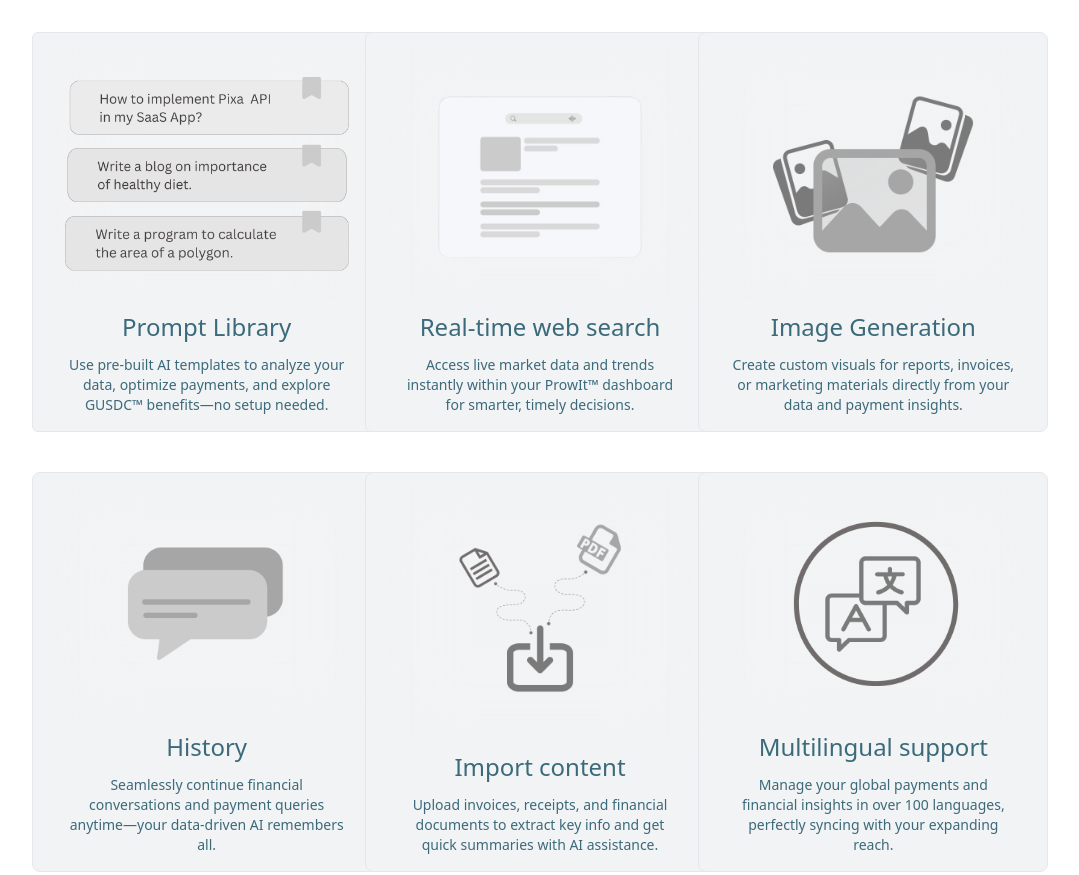
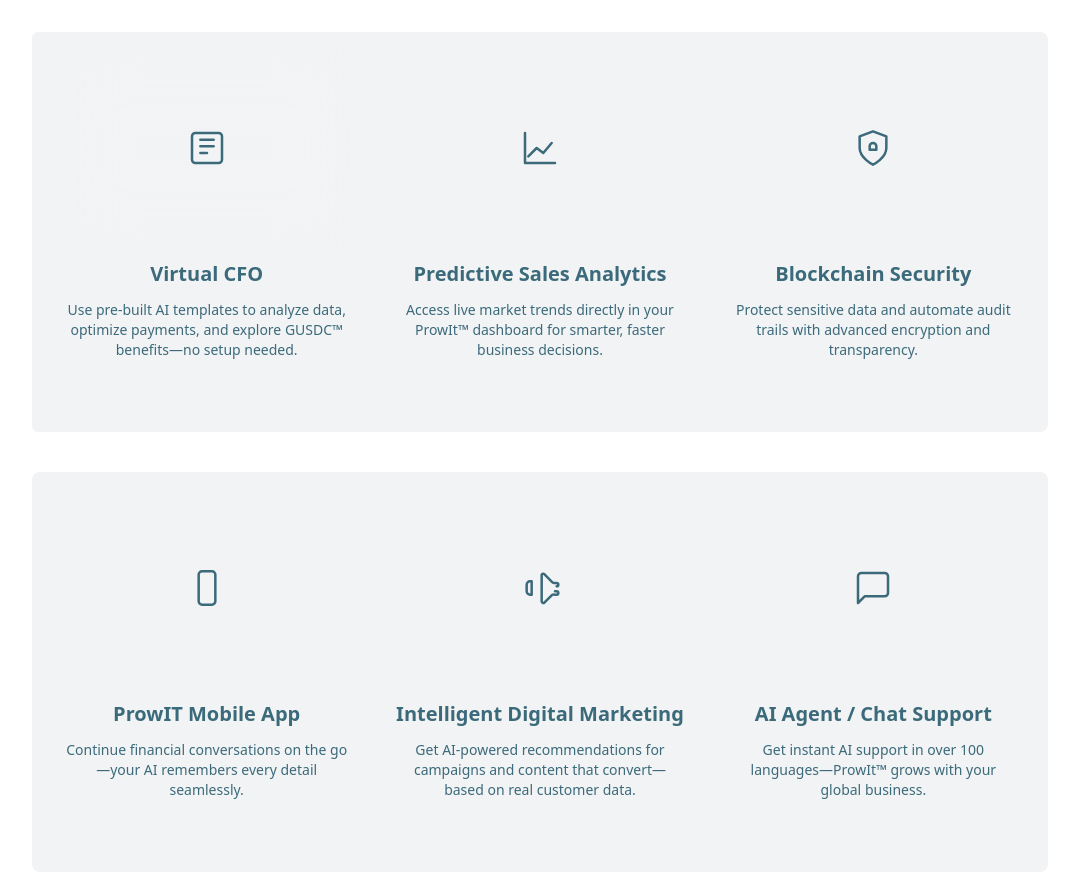
Before and after one commit to maherhasannn/prow, a website: page prowit.html in a window 1280 px wide. Shown: the part 920-1795 px from the top of the page, without its empty margins (100-1179 px from the left). Drawn offline with nearby package versions, Linux system fonts and the light colour scheme; a web font is replaced by a local one.

Commit message:
change the color

```diff
--- a/css/index.css
+++ b/css/index.css
@@ -99,7 +99,7 @@
 }
 
 .hero-bg-gradient {
-    background: linear-gradient(#ffffff, #ffffff);
+    background: linear-gradient(#F0F0E2, #F0F0E2);
 }
 
 .gradient-text {
--- a/prowit.html
+++ b/prowit.html
@@ -664,137 +664,125 @@
 
 
         <section
-            class="tw-relative tw-flex  tw-w-full tw-min-h-[110vh] max-md:tw-min-h-[80vh] tw-flex-col tw-place-content-center tw-place-items-center tw-overflow-hidden"
-        >
-             <div class="tw-w-full max-lg:tw-max-w-full tw-place-content-center tw-items-center
-                        tw-flex tw-flex-col tw-max-w-[80%] tw-gap-4 tw-p-4">
-
-                <h3 class="reveal-up tw-text-5xl tw-font-medium max-md:tw-text-3xl tw-text-center tw-leading-normal">
+  class="tw-relative tw-flex tw-w-full tw-min-h-[110vh] max-md:tw-min-h-[80vh] tw-flex-col tw-place-content-center tw-place-items-center tw-overflow-hidden"
+>
+  <div
+    class="tw-w-full max-lg:tw-max-w-full tw-place-content-center tw-items-center tw-flex tw-flex-col tw-max-w-[80%] tw-gap-4 tw-p-4"
+  >
+    <h3
+      class="reveal-up tw-text-5xl tw-font-medium max-md:tw-text-3xl tw-text-center tw-leading-normal"
+    >
       Additional Features
     </h3>
 
-
-                <div class="tw-mt-8 tw-relative tw-gap-10 tw-p-4 tw-grid tw-place-items-center tw-grid-cols-3 max-lg:tw-flex max-lg:tw-flex-col">
-
-
-                    <div class="reveal-up  tw-w-[350px] tw-border-[1px] tw-h-[400px] tw-rounded-md tw-place-items-center tw-p-4
-                                 tw-bg-[#f2f3f4] max-md:tw-w-[320px] dark:tw-bg-[#141414] dark:tw-border-[#1f2123] tw-flex tw-flex-col tw-gap-3">
-
-                        <div class="tw-w-full tw-h-[250px]
-                                    tw-p-4
-                                    tw-rounded-xl
-                                     tw-backdrop-blur-2xl
-                                     tw-overflow-hidden tw-flex tw-place-content-center">
-                            <img src="./assets/images/home/prompts2.png"
-                                    alt="Prompt library" class="tw-w-auto tw-h-full tw-object-contain">
-                        </div>
-                        <h3 class="tw-text-2xl">
-                            Prompt Library
-                        </h3>
+    <div
+      class="tw-mt-8 tw-relative tw-gap-10 tw-p-4 tw-grid tw-place-items-center tw-grid-cols-3 max-lg:tw-flex max-lg:tw-flex-col"
+    >
+      <!-- Virtual CFO -->
+      <div
+        class="reveal-up tw-w-[350px] tw-border tw-h-[400px] tw-rounded-md tw-place-items-center tw-p-4
+                tw-bg-[#f2f3f4] max-md:tw-w-[320px] dark:tw-bg-[#141414] dark:tw-border-[#1f2123] tw-flex tw-flex-col tw-gap-3"
+      >
+        <div
+          class="tw-w-full tw-h-[200px] tw-p-4 tw-rounded-xl tw-backdrop-blur-2xl tw-flex tw-place-content-center tw-items-center"
+        >
+          <svg xmlns="http://www.w3.org/2000/svg" class="tw-w-10 tw-h-10 tw-text-blue-600" fill="none" viewBox="0 0 24 24" stroke-width="1.5" stroke="currentColor">
+            <path stroke-linecap="round" stroke-linejoin="round" d="M5 3h14a2 2 0 012 2v14a2 2 0 01-2 2H5a2 2 0 01-2-2V5a2 2 0 012-2zM8 7h8M8 11h8M8 15h4"/>
+          </svg>
+        </div>
+        <h3 class="tw-text-xl tw-font-semibold">Virtual CFO</h3>
         <p class="tw-text-gray-700 dark:tw-text-gray-300 tw-px-4 tw-text-center tw-text-sm">
-                            Use pre-built AI templates to analyze your data, optimize payments, and explore GUSDC™ benefits—no setup needed.
-                        </p>
-                    </div>
-
-                    <div class="reveal-up tw-w-[350px] max-md:tw-w-[320px] tw-border-[1px] tw-h-[400px] tw-rounded-md tw-place-items-center tw-p-4
-                                 tw-bg-[#f2f3f4] dark:tw-bg-[#141414] dark:tw-border-[#1f2123] tw-flex tw-flex-col tw-gap-3">
-
-                        <div class="tw-w-full tw-h-[250px]
-                                    tw-p-4
-                                    tw-rounded-xl
-                                     tw-backdrop-blur-2xl
-                                     tw-overflow-hidden tw-flex tw-place-content-center">
-                            <img src="./assets/images/home/search.png"
-                                    alt="Web search" class="tw-w-auto tw-h-full tw-object-contain">
-                        </div>
-                        <h3 class="tw-text-2xl">
-                            Real-time web search
-                        </h3>
+          Use pre-built AI templates to analyze data, optimize payments, and explore GUSDC™ benefits—no setup needed.
+        </p>
+      </div>
+
+      <!-- Predictive Sales Analytics -->
+      <div
+        class="reveal-up tw-w-[350px] max-md:tw-w-[320px] tw-border tw-h-[400px] tw-rounded-md tw-place-items-center tw-p-4
+                tw-bg-[#f2f3f4] dark:tw-bg-[#141414] dark:tw-border-[#1f2123] tw-flex tw-flex-col tw-gap-3"
+      >
+        <div class="tw-w-full tw-h-[200px] tw-flex tw-place-content-center tw-items-center">
+          <svg xmlns="http://www.w3.org/2000/svg" class="tw-w-10 tw-h-10 tw-text-green-600" fill="none" viewBox="0 0 24 24" stroke-width="1.5" stroke="currentColor">
+            <path stroke-linecap="round" stroke-linejoin="round" d="M3 3v18h18M19 9l-5 6-4-3-5 5"/>
+          </svg>
+        </div>
+        <h3 class="tw-text-xl tw-font-semibold">Predictive Sales Analytics</h3>
         <p class="tw-text-gray-700 dark:tw-text-gray-300 tw-px-4 tw-text-center tw-text-sm">
-                            Access live market data and trends instantly within your ProwIt™ dashboard for smarter, timely decisions.
-                        </p>
-                    </div>
-
-                    <div class="reveal-up tw-w-[350px] max-md:tw-w-[320px] tw-border-[1px] tw-h-[400px] tw-rounded-lg tw-place-items-center tw-p-4
-                                 tw-bg-[#f2f3f4] dark:tw-bg-[#141414] dark:tw-border-[#1f2123] tw-flex tw-flex-col tw-gap-3">
-
-                        <div class="tw-w-full tw-h-[250px]
-                                    tw-p-4
-                                    tw-rounded-xl
-                                     tw-backdrop-blur-2xl
-                                     tw-overflow-hidden tw-flex tw-place-content-center">
-                            <img src="./assets/images/home/image.png"
-                                    alt="Image generation" class="tw-w-auto tw-h-full tw-object-contain">
-                        </div>
-                        <h3 class="tw-text-2xl">
-                            Image Generation
-                        </h3>
+          Access live market trends directly in your ProwIt™ dashboard for smarter, faster business decisions.
+        </p>
+      </div>
+
+      <!-- Blockchain Security -->
+      <div
+        class="reveal-up tw-w-[350px] max-md:tw-w-[320px] tw-border tw-h-[400px] tw-rounded-lg tw-place-items-center tw-p-4
+                tw-bg-[#f2f3f4] dark:tw-bg-[#141414] dark:tw-border-[#1f2123] tw-flex tw-flex-col tw-gap-3"
+      >
+        <div class="tw-w-full tw-h-[200px] tw-flex tw-place-content-center tw-items-center">
+          <svg xmlns="http://www.w3.org/2000/svg" class="tw-w-10 tw-h-10 tw-text-purple-600" fill="none" viewBox="0 0 24 24" stroke-width="1.5" stroke="currentColor">
+            <path stroke-linecap="round" stroke-linejoin="round" d="M12 22s8-4 8-10V5l-8-3-8 3v7c0 6 8 10 8 10zM10 13v-2a2 2 0 114 0v2m-4 0h4"/>
+          </svg>
+        </div>
+        <h3 class="tw-text-xl tw-font-semibold">Blockchain Security</h3>
         <p class="tw-text-gray-700 dark:tw-text-gray-300 tw-px-4 tw-text-center tw-text-sm">
-                            Create custom visuals for reports, invoices, or marketing materials directly from your data and payment insights.
-                        </p>
-                    </div>
-
-                    <div class="reveal-up tw-w-[350px] max-md:tw-w-[320px] tw-border-[1px] tw-h-[400px] tw-rounded-lg tw-place-items-center tw-p-4
-                                 tw-bg-[#f2f3f4] dark:tw-bg-[#141414] dark:tw-border-[#1f2123] tw-flex tw-flex-col tw-gap-3">
-
-                        <div class="tw-w-full tw-h-[250px]
-                                    tw-p-4
-                                     tw-rounded-xl
-                                     tw-backdrop-blur-2xl
-                                     tw-overflow-hidden tw-flex tw-place-content-center">
-                            <img src="./assets/images/home/history.png"
-                                    alt="History" class="tw-w-auto tw-h-full tw-object-contain">
-                        </div>
-                        <h3 class="tw-text-2xl">
-                            History
-                        </h3>
+          Protect sensitive data and automate audit trails with advanced encryption and transparency.
+        </p>
+      </div>
+
+      <!-- ProwIT Mobile App -->
+      <div
+        class="reveal-up tw-w-[350px] max-md:tw-w-[320px] tw-border tw-h-[400px] tw-rounded-lg tw-place-items-center tw-p-4
+                tw-bg-[#f2f3f4] dark:tw-bg-[#141414] dark:tw-border-[#1f2123] tw-flex tw-flex-col tw-gap-3"
+      >
+        <div class="tw-w-full tw-h-[200px] tw-flex tw-place-content-center tw-items-center">
+          <svg xmlns="http://www.w3.org/2000/svg" class="tw-w-10 tw-h-10 tw-text-indigo-600" fill="none" viewBox="0 0 24 24" stroke-width="1.5" stroke="currentColor">
+            <rect x="7" y="2" width="10" height="20" rx="2" ry="2"/>
+            <line x1="12" y1="18" x2="12.01" y2="18"/>
+          </svg>
+        </div>
+        <h3 class="tw-text-xl tw-font-semibold">ProwIT Mobile App</h3>
         <p class="tw-text-gray-700 dark:tw-text-gray-300 tw-px-4 tw-text-center tw-text-sm">
-                            Seamlessly continue financial conversations and payment queries anytime—your data-driven AI remembers all.
-                        </p>
-                    </div>
-
-                    <div class="reveal-up tw-w-[350px] max-md:tw-w-[320px] tw-border-[1px] tw-h-[400px] tw-rounded-lg tw-place-items-center tw-p-4
-                                 tw-bg-[#f2f3f4] dark:tw-bg-[#141414] dark:tw-border-[#1f2123] tw-flex tw-flex-col tw-gap-3">
-
-                        <div class="tw-w-full tw-h-[250px]
-                                    tw-p-4
-                                    tw-rounded-xl
-                                     tw-backdrop-blur-2xl
-                                     tw-overflow-hidden tw-flex tw-place-content-center">
-                            <img src="./assets/images/home/import.png"
-                                    alt="Import content" class="tw-w-auto tw-h-full tw-object-contain">
-                        </div>
-                        <h3 class="tw-text-2xl">
-                            Import content
-                        </h3>
+          Continue financial conversations on the go—your AI remembers every detail seamlessly.
+        </p>
+      </div>
+
+      <!-- Intelligent Digital Marketing -->
+      <div
+        class="reveal-up tw-w-[350px] max-md:tw-w-[320px] tw-border tw-h-[400px] tw-rounded-lg tw-place-items-center tw-p-4
+                tw-bg-[#f2f3f4] dark:tw-bg-[#141414] dark:tw-border-[#1f2123] tw-flex tw-flex-col tw-gap-3"
+      >
+        <div class="tw-w-full tw-h-[200px] tw-flex tw-place-content-center tw-items-center">
+          <svg xmlns="http://www.w3.org/2000/svg" class="tw-w-10 tw-h-10 tw-text-orange-600" fill="none" viewBox="0 0 24 24" stroke-width="1.5" stroke="currentColor">
+            <path stroke-linecap="round" stroke-linejoin="round" d="M22 11a1 1 0 000-2h-1.28a2 2 0 01-1.42-.59l-4.7-4.7A1 1 0 0013 4v16a1 1 0 001.6.8l4.7-4.7A2 2 0 0120.72 16H22a1 1 0 000-2h-1"/>
+            <path stroke-linecap="round" stroke-linejoin="round" d="M4 10v4a2 2 0 002 2h1V8H6a2 2 0 00-2 2z"/>
+          </svg>
+        </div>
+        <h3 class="tw-text-xl tw-font-semibold">Intelligent Digital Marketing</h3>
         <p class="tw-text-gray-700 dark:tw-text-gray-300 tw-px-4 tw-text-center tw-text-sm">
-                            Upload invoices, receipts, and financial documents to extract key info and get quick summaries with AI assistance.
-                        </p>
-                    </div>
-
-                <div class="reveal-up tw-w-[350px] max-md:tw-w-[320px] tw-border-[1px] tw-h-[400px] tw-rounded-lg tw-place-items-center tw-p-4
-                                 tw-bg-[#f2f3f4] dark:tw-bg-[#141414] dark:tw-border-[#1f2123] tw-flex tw-flex-col tw-gap-3">
-
-                        <div class="tw-w-full tw-h-[250px]
-                                    tw-p-4
-                                    tw-rounded-xl
-                                     tw-backdrop-blur-2xl
-                                     tw-overflow-hidden tw-flex tw-place-content-center">
-                            <img src="./assets/images/home/multilingual.png"
-                                    alt="Multilingual" class="tw-w-auto tw-h-full tw-object-contain">
-                        </div>
-                        <h3 class="tw-text-2xl">
-                            Multilingual support
-                        </h3>
+          Get AI-powered recommendations for campaigns and content that convert—based on real customer data.
+        </p>
+      </div>
+
+      <!-- AI Agent / Chat Support -->
+      <div
+        class="reveal-up tw-w-[350px] max-md:tw-w-[320px] tw-border tw-h-[400px] tw-rounded-lg tw-place-items-center tw-p-4
+                tw-bg-[#f2f3f4] dark:tw-bg-[#141414] dark:tw-border-[#1f2123] tw-flex tw-flex-col tw-gap-3"
+      >
+        <div class="tw-w-full tw-h-[200px] tw-flex tw-place-content-center tw-items-center">
+          <svg xmlns="http://www.w3.org/2000/svg" class="tw-w-10 tw-h-10 tw-text-teal-600" fill="none" viewBox="0 0 24 24" stroke-width="1.5" stroke="currentColor">
+            <path stroke-linecap="round" stroke-linejoin="round" d="M21 15a2 2 0 01-2 2H7l-4 4V5a2 2 0 012-2h14a2 2 0 012 2v10z"/>
+          </svg>
+        </div>
+        <h3 class="tw-text-xl tw-font-semibold">AI Agent / Chat Support</h3>
         <p class="tw-text-gray-700 dark:tw-text-gray-300 tw-px-4 tw-text-center tw-text-sm">
-                            Manage your global payments and financial insights in over 100 languages, perfectly syncing with your expanding reach.
-                        </p>
-                    </div>
-
-                </div>
-
+          Get instant AI support in over 100 languages—ProwIt™ grows with your global business.
+        </p>
+      </div>
+    </div>
   </div>
 </section>
+
+
+
 
 
         <section
@@ -1187,6 +1175,8 @@
                 </div>
             </div>
         </section>
+
+
         <section
             class="tw-mt-5 tw-flex tw-w-full tw-flex-col tw-gap-6 tw-place-items-center tw-p-[2%]"
             id="pricing"
@@ -1377,6 +1367,10 @@
                 </div>
             </div>
         </section>
+
+
+
+
         <section
             class="tw-mt-5 tw-flex tw-min-h-[80vh] tw-w-full tw-flex-col tw-place-content-center tw-place-items-center tw-p-[2%] max-lg:tw-p-3"
         >
```
Also changed, not shown: index.html (+95 -64 lines), assets/logo/logo.png. Lines whose indentation alone changed are shown as unchanged.
